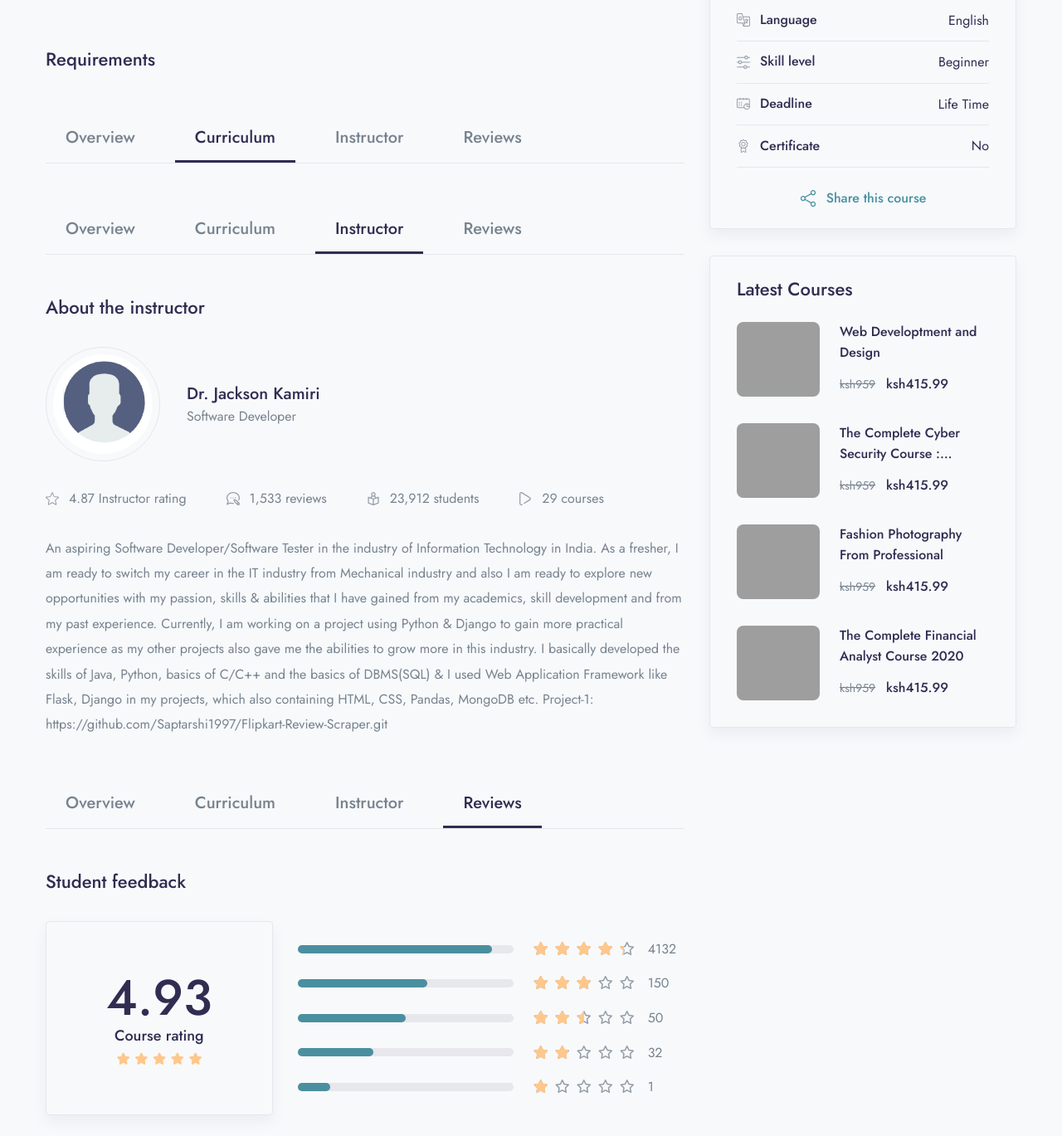
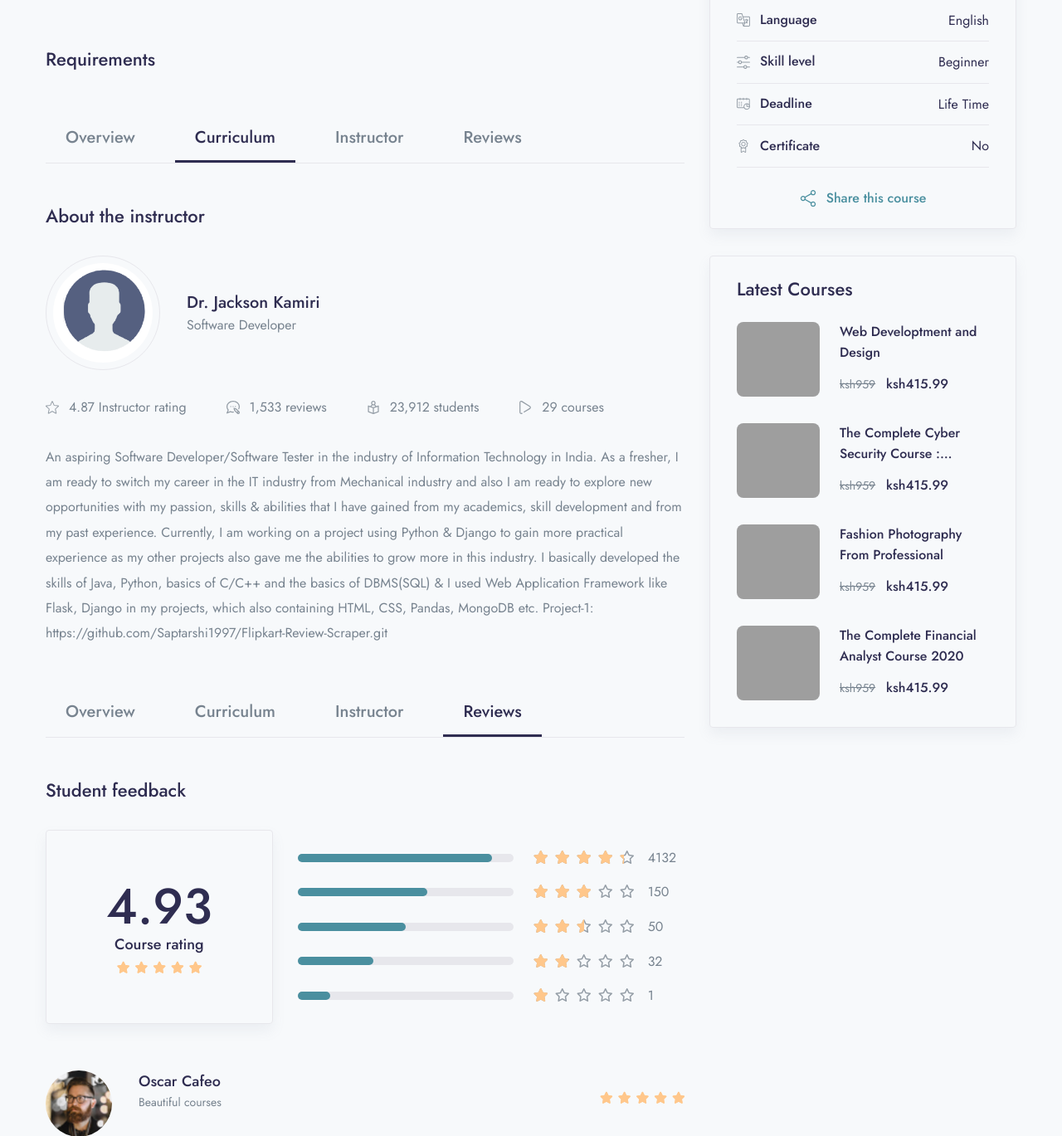
Before and after one commit to steve-ongera/UniLearn_BackUp, a Django app: a page that uses templates/course/course_details.html in a window 1280 px wide. Shown: the part 801-2170 px from the top of the page at 83% size. Run offline with Django 4.2, Linux system fonts and the light colour scheme; data comes from the database, SQL or seed files in the repository; both versions use the stored data as it was after the commit; some libraries are stand-ins or nearby versions; grey boxes are pictures that could not be loaded.

Commit message:
new modifications

```diff
--- a/templates/course/course_details.html
+++ b/templates/course/course_details.html
@@ -1,4 +1,5 @@
 {% extends 'base.html' %}
+{% load static %}
 {% load course_tags %}
 {% block title %}{{course.title}}{% endblock  %}
 {% block content %}
@@ -213,22 +214,9 @@
                 </div>
 
                 <div id="Instructor" class="mb-8">
-                    <ul class="nav course-tab-v1 border-bottom h4 mb-8">
-                        <li class="nav-item">
-                            <a class="nav-link" href="#Overview" data-bs-toggle="smooth-scroll" data-bs-offset="0">Overview</a>
-                        </li>
-                        <li class="nav-item">
-                            <a class="nav-link" href="#Curriculum" data-bs-toggle="smooth-scroll" data-bs-offset="0">Curriculum</a>
-                        </li>
-                        <li class="nav-item">
-                            <a class="nav-link active" href="#Instructor" data-bs-toggle="smooth-scroll" data-bs-offset="0">Instructor</a>
-                        </li>
-                        <li class="nav-item">
-                            <a class="nav-link" href="#Reviews" data-bs-toggle="smooth-scroll" data-bs-offset="0">Reviews</a>
-                        </li>
-                    </ul>
 
-                    <h3 class="mb-6">About the instructor</h3>
+
+                    <h3 class="mb-6">About  the instructor</h3>
 
                     <div class="d-flex align-items-center mb-6">
                         <div class="d-inline-block rounded-circle border me-6 p-2">
@@ -657,7 +645,7 @@
                         <ul class="list-unstyled mb-0">
                             <li class="media mb-6 d-flex">
                                 <a href="course-single-v5.html" class="w-100p d-block me-5">
-                                    <img src="assets/img/photos/photo-1.jpg" alt="..." class="avatar-img rounded-lg h-90p w-100p">
+                                    <img src="{% static 'assets/img/photos/photo-1.jpg'%}" alt="..." class="avatar-img rounded-lg h-90p w-100p">
                                 </a>
                                 <div class="media-body flex-grow-1">
                                     <a href="course-single-v5.html" class="d-block">
@@ -670,7 +658,7 @@
 
                             <li class="media mb-6 d-flex">
                                 <a href="course-single-v5.html" class="w-100p d-block me-5">
-                                    <img src="assets/img/photos/photo-2.jpg" alt="..." class="avatar-img rounded-lg h-90p w-100p">
+                                    <img src="{% static 'assets/img/photos/photo-2.jpg'%}" alt="..." class="avatar-img rounded-lg h-90p w-100p">
                                 </a>
                                 <div class="media-body flex-grow-1">
                                     <a href="course-single-v5.html" class="d-block">
@@ -683,7 +671,7 @@
 
                             <li class="media mb-6 d-flex">
                                 <a href="course-single-v5.html" class="w-100p d-block me-5">
-                                    <img src="assets/img/photos/photo-14.jpg" alt="..." class="avatar-img rounded-lg h-90p w-100p">
+                                    <img src="{% static 'assets/img/photos/photo-14.jpg'%}" alt="..." class="avatar-img rounded-lg h-90p w-100p">
                                 </a>
                                 <div class="media-body flex-grow-1">
                                     <a href="course-single-v5.html" class="d-block">
@@ -696,7 +684,7 @@
 
                             <li class="media mb-6 d-flex">
                                 <a href="course-single-v5.html" class="w-100p d-block me-5">
-                                    <img src="assets/img/photos/photo-16.jpg" alt="..." class="avatar-img rounded-lg h-90p w-100p">
+                                    <img src="{% static 'assets/img/photos/photo-16.jpg'%}" alt="..." class="avatar-img rounded-lg h-90p w-100p">
                                 </a>
                                 <div class="media-body flex-grow-1">
                                     <a href="course-single-v5.html" class="d-block">
```
Also changed, not shown: db.sqlite3.
